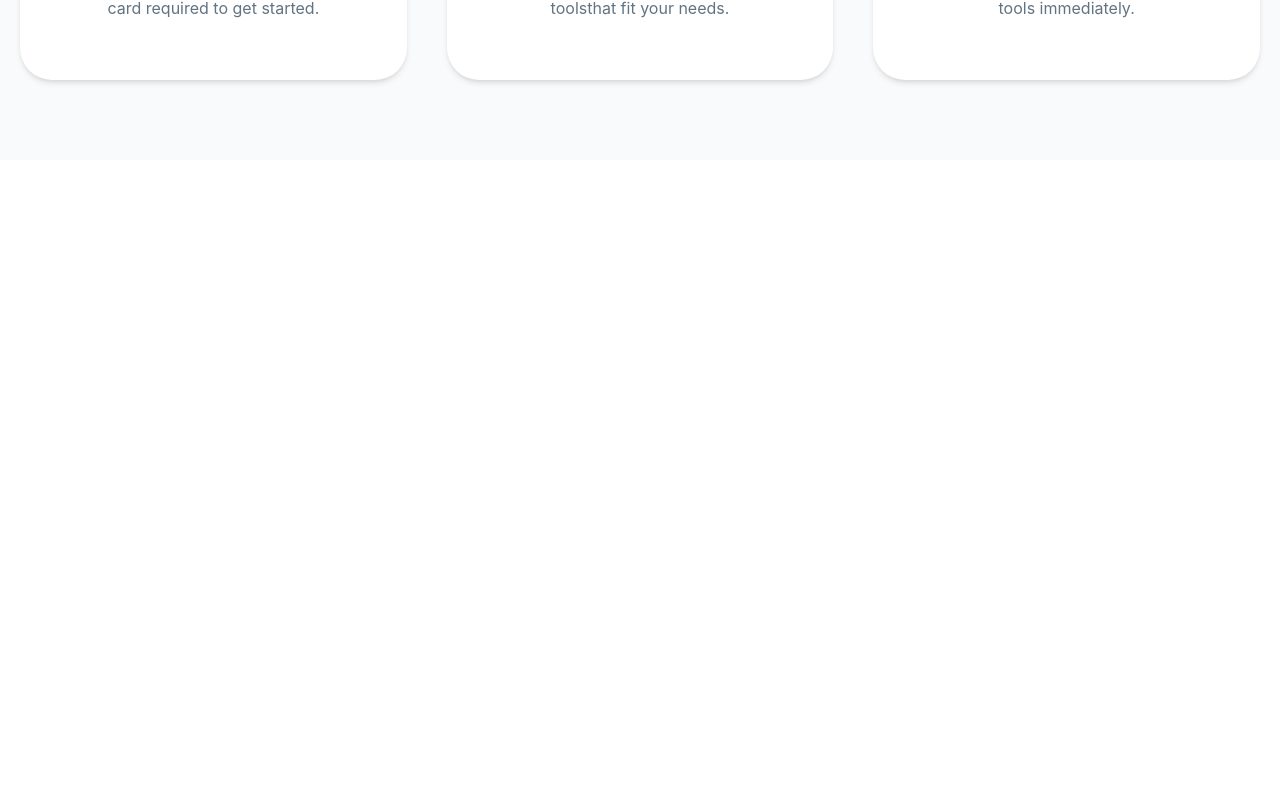
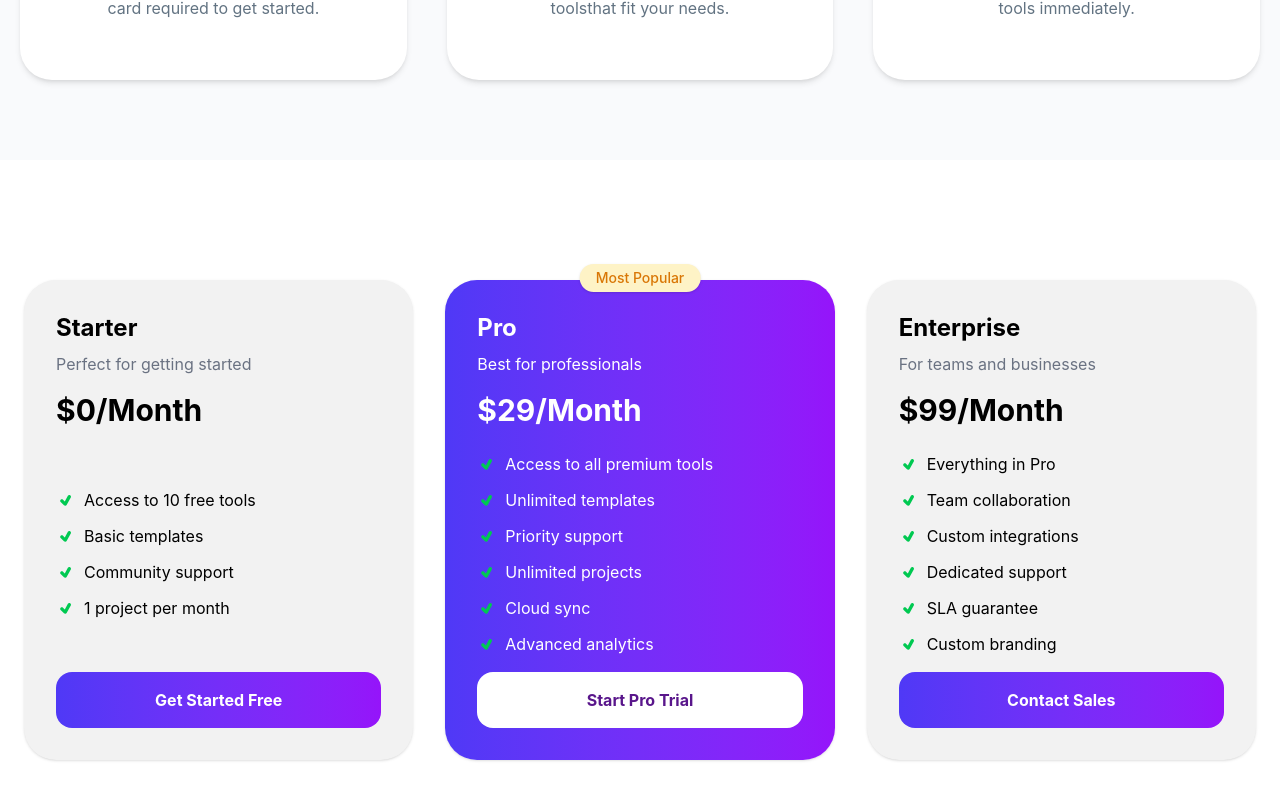
Before and after one commit to Raihan-10/DigiTools-platform, a React (Vite) app: page / in a window 1280 px wide. Shown: the part 2780-3580 px from the top of the page. Before the commit the page ends 2940 px from the top, so only its background shows below. Built offline with nearby package versions, Linux system fonts and the light colour scheme.

Commit message:
Add pricing

```diff
--- a/src/App.jsx
+++ b/src/App.jsx
@@ -8,6 +8,7 @@
 import Carts from "./components/Carts";
 import { ToastContainer } from "react-toastify";
 import Steps from "./components/Steps";
+import Pricing from "./components/Pricing";
 
 function App() {
   const [carts, setCarts] = useState([]);
@@ -22,6 +23,7 @@
       {/* <Carts/> */}
       <ToastContainer />
       <Steps />
+      <Pricing/>
     </div>
   );
 }
--- /dev/null
+++ b/src/components/Pricing.jsx
@@ -0,0 +1,91 @@
+import React from "react";
+import { TiTick } from "react-icons/ti";
+const pricingCard = [
+  {
+    name: "Starter",
+    desc: "Perfect for getting started",
+    price: "$0/Month",
+    features: [
+      "Access to 10 free tools",
+      "Basic templates",
+      "Community support",
+      "1 project per month",
+    ],
+    button: "Get Started Free",
+  },
+  {
+    name: "Pro",
+    desc: "Best for professionals",
+    price: "$29/Month",
+    features: [
+      "Access to all premium tools",
+      "Unlimited templates",
+      "Priority support",
+      "Unlimited projects",
+      "Cloud sync",
+      "Advanced analytics",
+    ],
+    button: "Start Pro Trial",
+  },
+  {
+    name: "Enterprise",
+    desc: "For teams and businesses",
+    price: "$99/Month",
+    features: [
+      "Everything in Pro",
+      "Team collaboration",
+      "Custom integrations",
+      "Dedicated support",
+      "SLA guarantee",
+      "Custom branding",
+    ],
+    button: "Contact Sales",
+  },
+];
+
+const Pricing = () => {
+  return (
+    <div className="bg-white py-[120px]">
+      <div className="max-w-7xl mx-auto  px-6 grid grid-cols-1 md:grid-cols-3 gap-8 items-stretch">
+        {pricingCard.map((card, id) => (
+          <div
+            key={id}
+            className={`hover:shadow-2xl relative p-8 rounded-[32px] shadow-sm flex flex-col justify-between ${
+              card.name === "Pro"
+                ? "bg-linear-to-r from-[#4f39f6] to-[#9514fa] text-white"
+                : "bg-[#F2F2F2] text-black"
+            }`}
+          >
+            {card.name === "Pro" && (
+              <div className="absolute -top-4 left-1/2 -translate-x-1/2 bg-[#FEF3C6] text-[#D97706] px-4 py-1 rounded-full text-sm  font-medium shadow-sm whitespace-nowrap">
+                Most Popular
+              </div>
+            )}
+            <div className="text-start mb-6">
+              <h2 className="text-2xl font-bold">{card.name}</h2>
+              <p className={`text-gray-500 mt-2 ${card.name==="Pro" && 'text-white'}`}>{card.desc}</p>
+              <p className="text-3xl font-bold mt-4">{card.price}</p>
+            </div>
+
+            <div className="space-y-3">
+              {card.features.map((feature, id) => (
+                <div key={id} className="flex items-center gap-2 text-start">
+                  <TiTick className="text-green-500 text-xl" />
+                  <p>{feature}</p>
+                </div>
+              ))}
+            </div>
+            <button
+              className={`cursor-pointer font-bold mt-4 rounded-2xl px-3 py-4 ${card.name === "Pro" ? "bg-white text-purple-900" : " text-white bg-linear-to-r from-[#4f39f6] to-[#9514fa] "}`}
+            >
+              {card.button}
+            </button>
+
+          </div>
+        ))}
+      </div>
+    </div>
+  );
+};
+
+export default Pricing;
```
